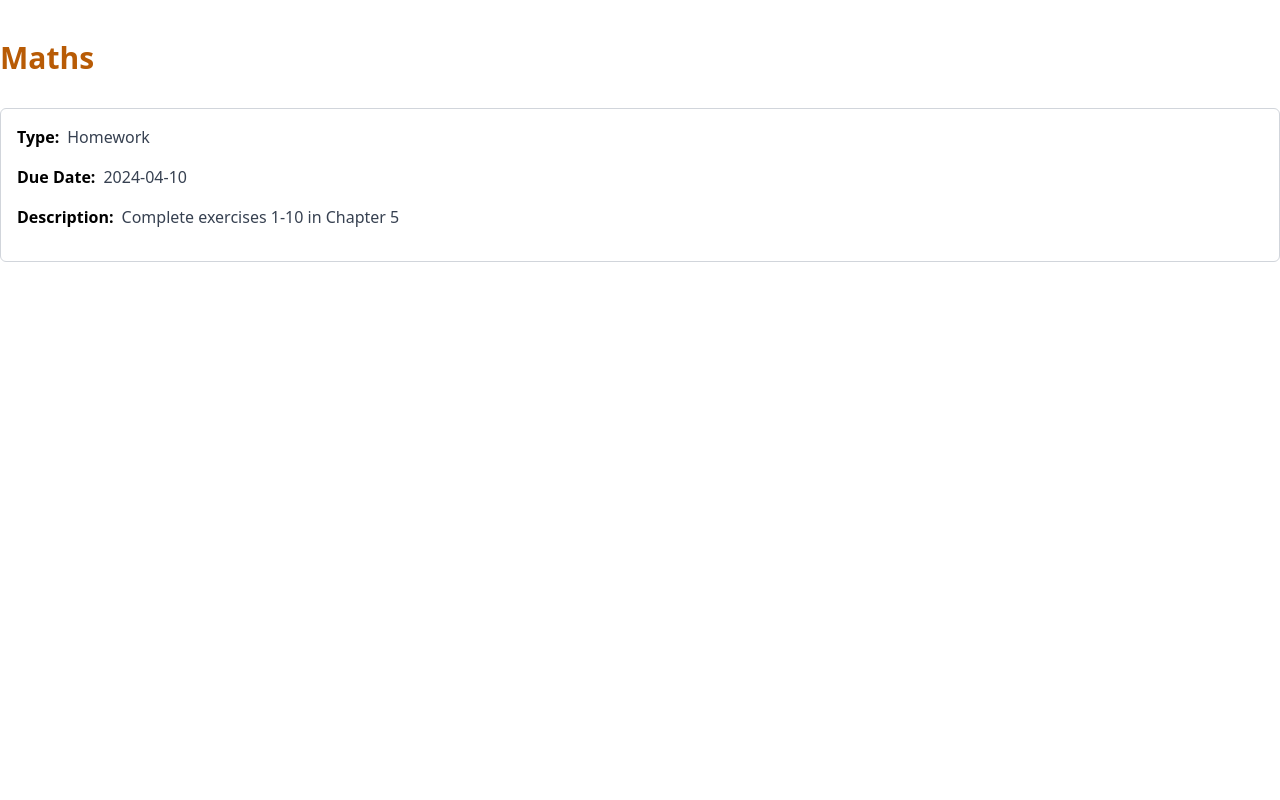
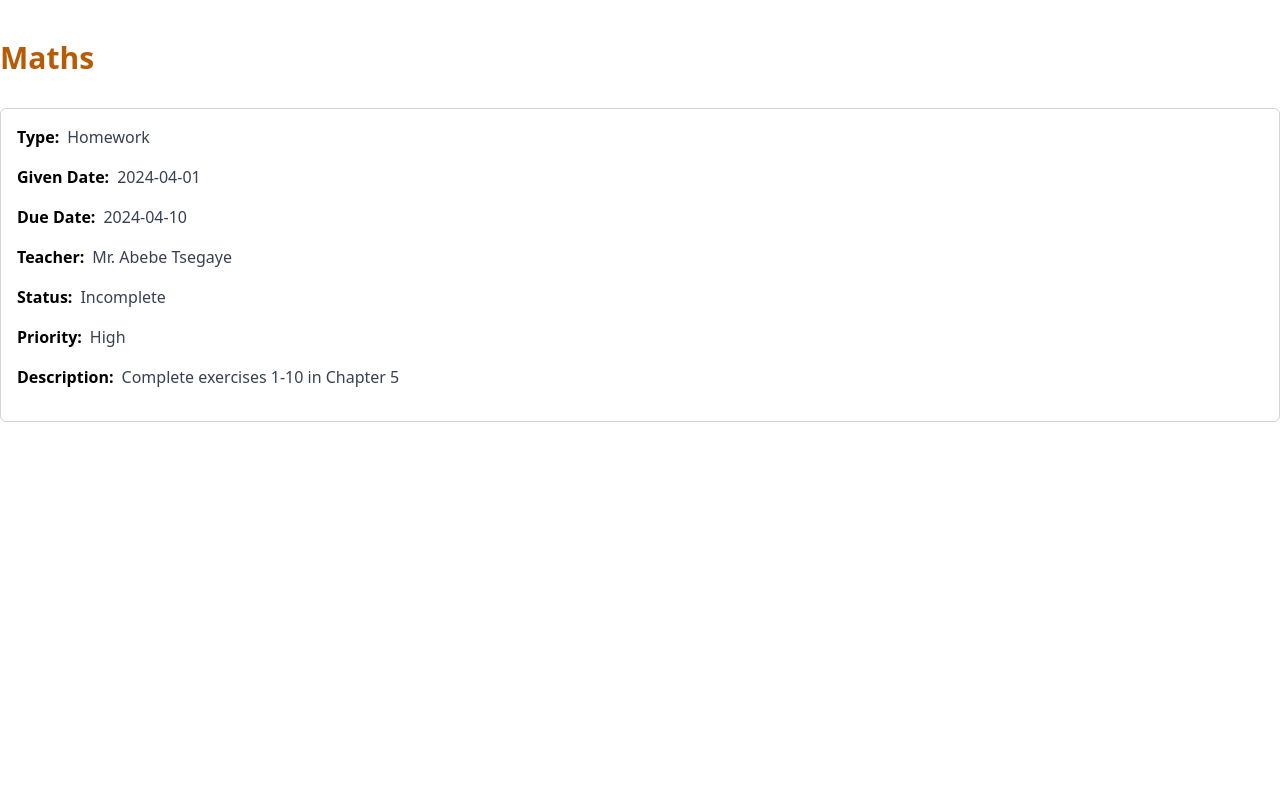
Before and after one commit to samson-16/smartethioparent, a React (Vite) app: page /tasks/1 in a window 1280 px wide. Shown: the top 800 px of the page. Built offline with nearby package versions, Linux system fonts and the light colour scheme.

Commit message:
Update Task.jsx, TaskDetail.jsx, TaskList.jsx

```diff
--- a/src/Task.jsx
+++ b/src/Task.jsx
@@ -21,21 +21,33 @@ const Task = () => {
       subject: "Maths",
       type: "Homework",
       dueDate: "2024-04-10",
+      givenDate: "2024-04-01",
       description: "Complete exercises 1-10 in Chapter 5",
+      teacher: "Mr. Abebe Tsegaye",
+      status: "Incomplete",
+      priority: "High",
     },
     {
       id: 2,
       subject: "History",
       type: "Assignment",
       dueDate: "2024-04-15",
+      givenDate: "2024-04-05",
       description: "Write a 2-page paper on the causes of World War II",
+      teacher: "Mrs. Hirut Daniel",
+      status: "Incomplete",
+      priority: "Medium",
     },
     {
       id: 3,
       subject: "Geography",
       type: "Homework",
       dueDate: "2024-04-17",
+      givenDate: "2024-04-07",
       description: "Draw the map of Ethiopia",
+      teacher: "Mr. Abdulaziz Nesredin",
+      status: "Incomplete",
+      priority: "Low",
     },
   ];
 
--- a/src/TaskDetail.jsx
+++ b/src/TaskDetail.jsx
@@ -18,8 +18,24 @@ const TaskDetail = ({ tasks }) => {
           <span className="ml-2 text-gray-700">{task.type}</span>
         </p>
         <p className="mb-4">
+          <span className="font-semibold">Given Date:</span>
+          <span className="ml-2 text-gray-700">{task.givenDate}</span>
+        </p>
+        <p className="mb-4">
           <span className="font-semibold">Due Date:</span>
           <span className="ml-2 text-gray-700">{task.dueDate}</span>
+        </p>
+        <p className="mb-4">
+          <span className="font-semibold">Teacher:</span>
+          <span className="ml-2 text-gray-700">{task.teacher}</span>
+        </p>
+        <p className="mb-4">
+          <span className="font-semibold">Status:</span>
+          <span className="ml-2 text-gray-700">{task.status}</span>
+        </p>
+        <p className="mb-4">
+          <span className="font-semibold">Priority:</span>
+          <span className="ml-2 text-gray-700">{task.priority}</span>
         </p>
         <p className="mb-4">
           <span className="font-semibold">Description:</span>
@@ -37,7 +53,11 @@ TaskDetail.propTypes = {
       subject: PropTypes.string.isRequired,
       type: PropTypes.string.isRequired,
       dueDate: PropTypes.string.isRequired,
+      givenDate: PropTypes.string.isRequired,
       description: PropTypes.string.isRequired,
+      teacher: PropTypes.string.isRequired,
+      status: PropTypes.string.isRequired,
+      priority: PropTypes.string.isRequired,
     }),
   ).isRequired,
 };
--- a/src/TaskList.jsx
+++ b/src/TaskList.jsx
@@ -12,6 +12,9 @@ const TaskList = ({ tasks, filter }) => {
           {filter === "All" && (
             <th className="w-1/2 px-4 py-2 text-[#0F6CBF] text-left">Type</th>
           )}
+          <th className="w-1/2 px-4 py-2 text-[#0F6CBF] text-left">
+            Given Date
+          </th>
           <th className="w-1/2 px-4 py-2 text-[#0F6CBF] text-left">Due Date</th>
         </tr>
       </thead>
@@ -24,6 +27,7 @@ const TaskList = ({ tasks, filter }) => {
           >
             <td className="px-4 py-2">{task.subject}</td>
             {filter === "All" && <td className="px-4 py-2">{task.type}</td>}
+            <td className="px-4 py-2">{task.givenDate}</td>
             <td className="px-4 py-2">{task.dueDate}</td>
           </tr>
         ))}
@@ -39,7 +43,11 @@ TaskList.propTypes = {
       subject: PropTypes.string.isRequired,
       type: PropTypes.string.isRequired,
       dueDate: PropTypes.string.isRequired,
+      givenDate: PropTypes.string.isRequired,
       description: PropTypes.string.isRequired,
+      teacher: PropTypes.string.isRequired,
+      status: PropTypes.string.isRequired,
+      priority: PropTypes.string.isRequired,
     }),
   ).isRequired,
   filter: PropTypes.string.isRequired,
```
